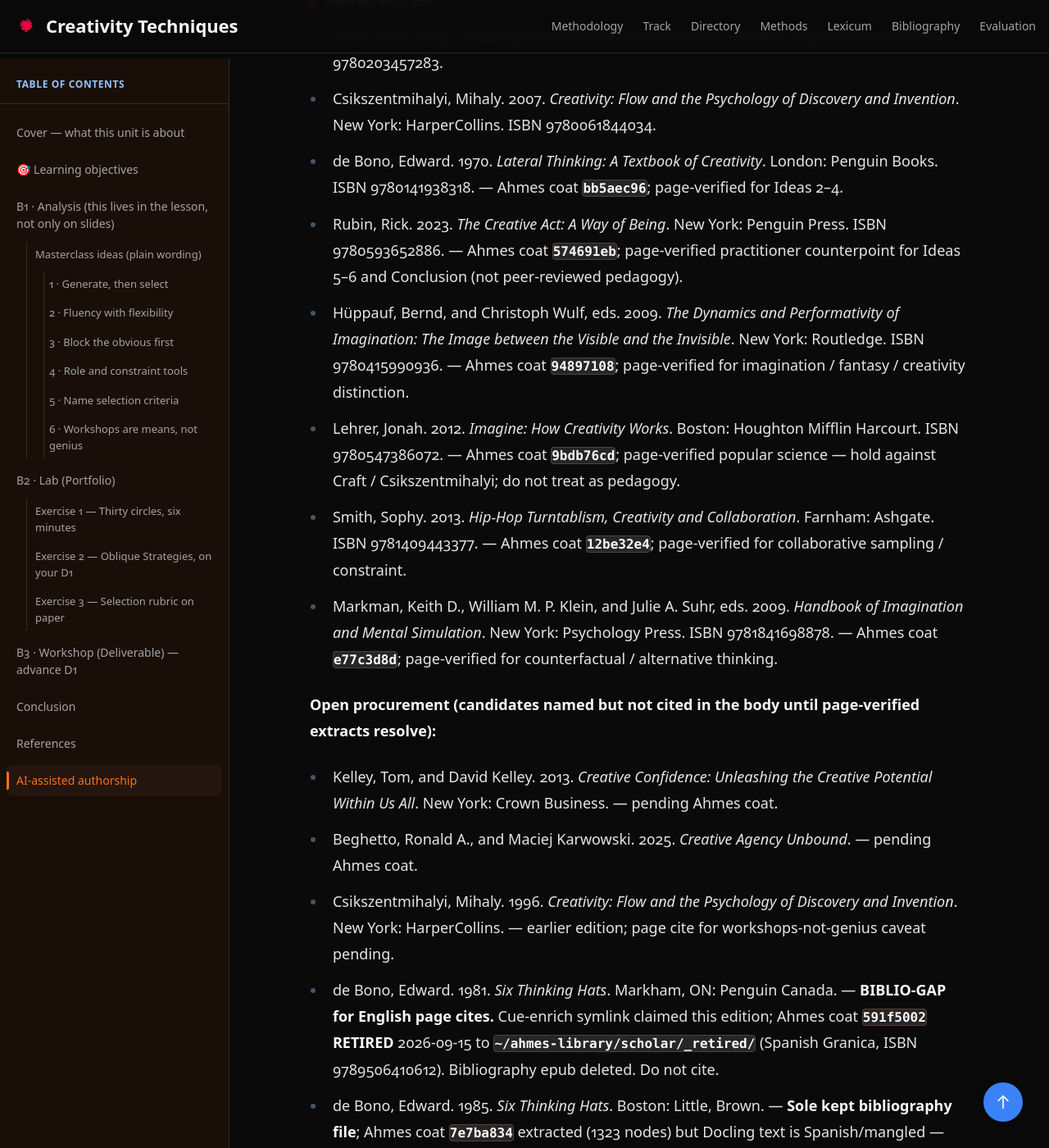
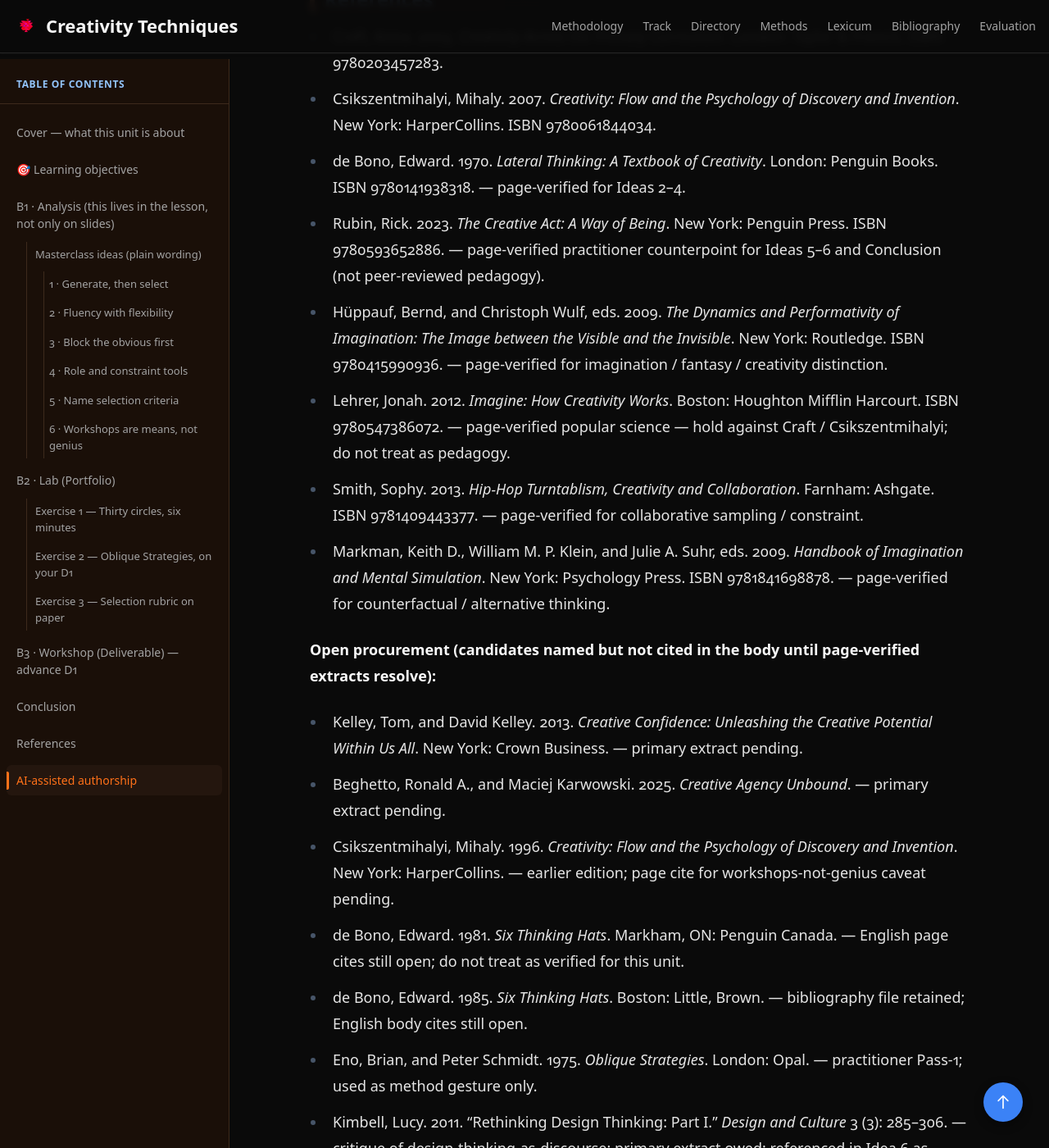
Before and after one commit to ruvebal/creativity-techniques-uem, a Jekyll site: the page built from docs/lessons/en/creativity-techniques/u-2-idea-generation-selection/index.md, in a window 1280 px wide and 1400 px high, scrolled down 8589 px. Shown: the whole window at 82% size. Built offline with Jekyll 4.4.1, drawn with Linux system fonts in a browser that asks for light colours; some of the changed text lies outside the part shown.

Commit message:
Refine creativity techniques documentation and enhance lesson structure
- Updated ct-unit-forge.mdc to clarify the fail-closed requirements for unit links and lesson frontmatter.
- Revised STUDENT-SLIDESHOW-FORGE.mdc to specify the absence of workshop elements in initial lessons and the introduction of new media assets.
- Enhanced U2 lesson on idea generation and selection with detailed master idea, practice anchor, and frontier signal.
- Improved content.json for U2 to include page-verified quotes and additional media assets, ensuring alignment with pedagogical standards.

These updates aim to strengthen the clarity and effectiveness of the creativity techniques curriculum, ensuring a robust framework for student engagement and learning.

```diff
--- a/docs/lessons/en/creativity-techniques/u-2-idea-generation-selection/index.md
+++ b/docs/lessons/en/creativity-techniques/u-2-idea-generation-selection/index.md
@@ -88,10 +88,10 @@
 
 #### 3 · Block the obvious first
 
-The first ten circles on almost every [Thirty Circles](#exercise-1--thirty-circles-six-minutes) sheet are faces, suns, and balls — the interesting kinds only appear after the automatic hand runs out. That is the mechanism behind [Exercise 2](#exercise-2--oblique-strategies-on-your-d1) this week (Oblique Strategies, on your D1): drawing a card is a mechanical way to shove the first, obvious answer aside so a second answer can arrive, and the "unusual associations" that Csikszentmihalyi separates from raw fluency [(Csikszentmihalyi 2007, 8)](#ref-csikszentmihalyi-2007) live on the other side of that shove. de Bono's lateral-thinking textbook puts the same habit in plain language — looking for alternatives instead of blindly accepting the most obvious approach [(de Bono 1970, 17)](#ref-debono-1970) — and his dig-a-different-hole line is the one Ahmes-gated quote this unit keeps:
+The first ten circles on almost every [Thirty Circles](#exercise-1--thirty-circles-six-minutes) sheet are faces, suns, and balls — the interesting kinds only appear after the automatic hand runs out. That is the mechanism behind [Exercise 2](#exercise-2--oblique-strategies-on-your-d1) this week (Oblique Strategies, on your D1): drawing a card is a mechanical way to shove the first, obvious answer aside so a second answer can arrive, and the "unusual associations" that Csikszentmihalyi separates from raw fluency [(Csikszentmihalyi 2007, 8)](#ref-csikszentmihalyi-2007) live on the other side of that shove. de Bono's lateral-thinking textbook puts the same habit in plain language — looking for alternatives instead of blindly accepting the most obvious approach [(de Bono 1970, 17)](#ref-debono-1970) — and his dig-a-different-hole line is the one page-verified quote this unit keeps:
 
 > You cannot dig a hole in a different place by digging the same hole deeper. Vertical thinking is used to dig the same hole deeper. Lateral thinking is used to dig a hole in a different place.
-{: .ahmes-quote data-coat="bb5aec96" data-node="9797a1fb-37a5-5aeb-99b6-d22d25e35ef5"}
+{: .unit-quote}
 > — [(de Bono 1970, 9)](#ref-debono-1970)
 
 Count how many answers you had to refuse on your D1 before one felt neither derivative nor arbitrary — write the number down. Classical brainstorming's "defer judgement" rule says the opposite of this paragraph (do not censor first answers), which is not a settled question in the field — how much more original that idea might have been if you had blocked your obvious first thought is still open, and this class will not close it.
@@ -180,29 +180,32 @@
 
 - <span id="ref-craft-2003">Craft, Anna. 2003. *Creativity Across the Primary Curriculum*. London: Taylor & Francis. ISBN 9780203457283.</span>
 - <span id="ref-csikszentmihalyi-2007">Csikszentmihalyi, Mihaly. 2007. *Creativity: Flow and the Psychology of Discovery and Invention*. New York: HarperCollins. ISBN 9780061844034.</span>
-- <span id="ref-debono-1970">de Bono, Edward. 1970. *Lateral Thinking: A Textbook of Creativity*. London: Penguin Books. ISBN 9780141938318. — Ahmes coat `bb5aec96`; page-verified for Ideas 2–4.</span>
-- <span id="ref-rubin-2023">Rubin, Rick. 2023. *The Creative Act: A Way of Being*. New York: Penguin Press. ISBN 9780593652886. — Ahmes coat `574691eb`; page-verified practitioner counterpoint for Ideas 5–6 and Conclusion (not peer-reviewed pedagogy).</span>
-- <span id="ref-huppauf-wulf-2009">Hüppauf, Bernd, and Christoph Wulf, eds. 2009. *The Dynamics and Performativity of Imagination: The Image between the Visible and the Invisible*. New York: Routledge. ISBN 9780415990936. — Ahmes coat `94897108`; page-verified for imagination / fantasy / creativity distinction.</span>
-- <span id="ref-lehrer-2012">Lehrer, Jonah. 2012. *Imagine: How Creativity Works*. Boston: Houghton Mifflin Harcourt. ISBN 9780547386072. — Ahmes coat `9bdb76cd`; page-verified popular science — hold against Craft / Csikszentmihalyi; do not treat as pedagogy.</span>
-- <span id="ref-smith-2013">Smith, Sophy. 2013. *Hip-Hop Turntablism, Creativity and Collaboration*. Farnham: Ashgate. ISBN 9781409443377. — Ahmes coat `12be32e4`; page-verified for collaborative sampling / constraint.</span>
-- <span id="ref-markman-2009">Markman, Keith D., William M. P. Klein, and Julie A. Suhr, eds. 2009. *Handbook of Imagination and Mental Simulation*. New York: Psychology Press. ISBN 9781841698878. — Ahmes coat `e77c3d8d`; page-verified for counterfactual / alternative thinking.</span>
+- <span id="ref-debono-1970">de Bono, Edward. 1970. *Lateral Thinking: A Textbook of Creativity*. London: Penguin Books. ISBN 9780141938318. — page-verified for Ideas 2–4.</span>
+- <span id="ref-rubin-2023">Rubin, Rick. 2023. *The Creative Act: A Way of Being*. New York: Penguin Press. ISBN 9780593652886. — page-verified practitioner counterpoint for Ideas 5–6 and Conclusion (not peer-reviewed pedagogy).</span>
+- <span id="ref-huppauf-wulf-2009">Hüppauf, Bernd, and Christoph Wulf, eds. 2009. *The Dynamics and Performativity of Imagination: The Image between the Visible and the Invisible*. New York: Routledge. ISBN 9780415990936. — page-verified for imagination / fantasy / creativity distinction.</span>
+- <span id="ref-lehrer-2012">Lehrer, Jonah. 2012. *Imagine: How Creativity Works*. Boston: Houghton Mifflin Harcourt. ISBN 9780547386072. — page-verified popular science — hold against Craft / Csikszentmihalyi; do not treat as pedagogy.</span>
+- <span id="ref-smith-2013">Smith, Sophy. 2013. *Hip-Hop Turntablism, Creativity and Collaboration*. Farnham: Ashgate. ISBN 9781409443377. — page-verified for collaborative sampling / constraint.</span>
+- <span id="ref-markman-2009">Markman, Keith D., William M. P. Klein, and Julie A. Suhr, eds. 2009. *Handbook of Imagination and Mental Simulation*. New York: Psychology Press. ISBN 9781841698878. — page-verified for counterfactual / alternative thinking.</span>
 
 **Open procurement (candidates named but not cited in the body until page-verified extracts resolve):**
 
-- <span id="ref-kelley-2013">Kelley, Tom, and David Kelley. 2013. *Creative Confidence: Unleashing the Creative Potential Within Us All*. New York: Crown Business. — pending Ahmes coat.</span>
-- <span id="ref-beghetto-karwowski-2025">Beghetto, Ronald A., and Maciej Karwowski. 2025. *Creative Agency Unbound*. — pending Ahmes coat.</span>
+- <span id="ref-kelley-2013">Kelley, Tom, and David Kelley. 2013. *Creative Confidence: Unleashing the Creative Potential Within Us All*. New York: Crown Business. — primary extract pending.</span>
+- <span id="ref-beghetto-karwowski-2025">Beghetto, Ronald A., and Maciej Karwowski. 2025. *Creative Agency Unbound*. — primary extract pending.</span>
 - <span id="ref-csikszentmihalyi-1996">Csikszentmihalyi, Mihaly. 1996. *Creativity: Flow and the Psychology of Discovery and Invention*. New York: HarperCollins. — earlier edition; page cite for workshops-not-genius caveat pending.</span>
-- <span id="ref-debono-1981">de Bono, Edward. 1981. *Six Thinking Hats*. Markham, ON: Penguin Canada. — **BIBLIO-GAP for English page cites.** Cue-enrich symlink claimed this edition; Ahmes coat `591f5002` **RETIRED** 2026-09-15 to `~/ahmes-library/scholar/_retired/` (Spanish Granica, ISBN 9789506410612). Bibliography epub deleted. Do not cite.</span>
-- <span id="ref-debono-1985">de Bono, Edward. 1985. *Six Thinking Hats*. Boston: Little, Brown. — **Sole kept bibliography file**; Ahmes coat `7e7ba834` extracted (1323 nodes) but Docling text is Spanish/mangled — still **not** evaluator-safe for English body cites. Granica coat `591f5002` retired.</span>
+- <span id="ref-debono-1981">de Bono, Edward. 1981. *Six Thinking Hats*. Markham, ON: Penguin Canada. — English page cites still open; do not treat as verified for this unit.</span>
+- <span id="ref-debono-1985">de Bono, Edward. 1985. *Six Thinking Hats*. Boston: Little, Brown. — bibliography file retained; English body cites still open.</span>
 - <span id="ref-eno-schmidt-1975">Eno, Brian, and Peter Schmidt. 1975. *Oblique Strategies*. London: Opal. — practitioner Pass-1; used as method gesture only.</span>
 - <span id="ref-kimbell-2011">Kimbell, Lucy. 2011. "Rethinking Design Thinking: Part I." *Design and Culture* 3 (3): 285–306. — critique of design-thinking-as-discourse; primary extract owed; referenced in Idea 6 as declared gap.</span>
-- <span id="ref-avis-2013">Avis, Paul. 2013. *God and the Creative Imagination: Metaphor, Symbol and Myth in Religion and Theology*. London: Routledge. ISBN 9780203259412. — Ahmes coat `178b47c2` (evaluator_safe); light gap fill for cultural/theological imagination — not required for U2 body cites.</span>
+- <span id="ref-avis-2013">Avis, Paul. 2013. *God and the Creative Imagination: Metaphor, Symbol and Myth in Religion and Theology*. London: Routledge. ISBN 9780203259412. — light gap fill for cultural/theological imagination — not required for U2 body cites.</span>
 
 Do not treat these procurement-only titles as page-verified for this unit yet.
 
 {% if site.publication.publish_internal_metadata %}
 <!-- curriculum-internal:
 MEDIA_RIGHTS_LINE: masterclass=diagram-fallback (Koch triangle); geometrical=fractal-pass-track; profield_pack=unassigned-until-media-rehydrate
+QUOTE_PROVENANCE: de Bono 1970 dig-hole quote · coat bb5aec96 · node 9797a1fb-37a5-5aeb-99b6-d22d25e35ef5 · p.9
+REF_COATS: debono-1970=bb5aec96; rubin=574691eb; huppauf=94897108; lehrer=9bdb76cd; smith=12be32e4; markman=e77c3d8d; avis=178b47c2
+SIX_HATS: 1985 coat 7e7ba834 mangled/Spanish extract — not evaluator_safe EN; Granica 591f5002 retired 2026-09-15
 -->
 {% endif %}
 
--- a/docs/tracks/en/uem/2627-ct/u-1-introduction-creativity/data/content.json
+++ b/docs/tracks/en/uem/2627-ct/u-1-introduction-creativity/data/content.json
@@ -307,7 +307,7 @@
         "label": "(Craft 2003, 43)",
         "href": "/creativity-techniques-uem/lessons/en/creativity-techniques/u-1-introduction-creativity/#ref-craft-2003"
       },
-      "quote_origin": "ahmes",
+      "quote_origin": "page_verified",
       "semantic_tags": {
         "themes": [
           "divergent-convergent",
@@ -336,7 +336,7 @@
         "label": "(Chen 2012, 41)",
         "href": "/creativity-techniques-uem/lessons/en/creativity-techniques/u-1-introduction-creativity/#ref-chen-2012"
       },
-      "quote_origin": "ahmes",
+      "quote_origin": "page_verified",
       "semantic_tags": {
         "themes": [
           "fluency",
@@ -365,7 +365,7 @@
         "label": "(Chen 2012, 41)",
         "href": "/creativity-techniques-uem/lessons/en/creativity-techniques/u-1-introduction-creativity/#ref-chen-2012"
       },
-      "quote_origin": "ahmes",
+      "quote_origin": "page_verified",
       "semantic_tags": {
         "themes": [
           "testing-limits",
```
Also changed, not shown: docs/tracks/en/creativity-techniques/index.md (+10 -5 lines), docs/tracks/en/uem/2627-ct/u-2-idea-generation-selection/data/content.json (+7 -7 lines), 2 other files.
